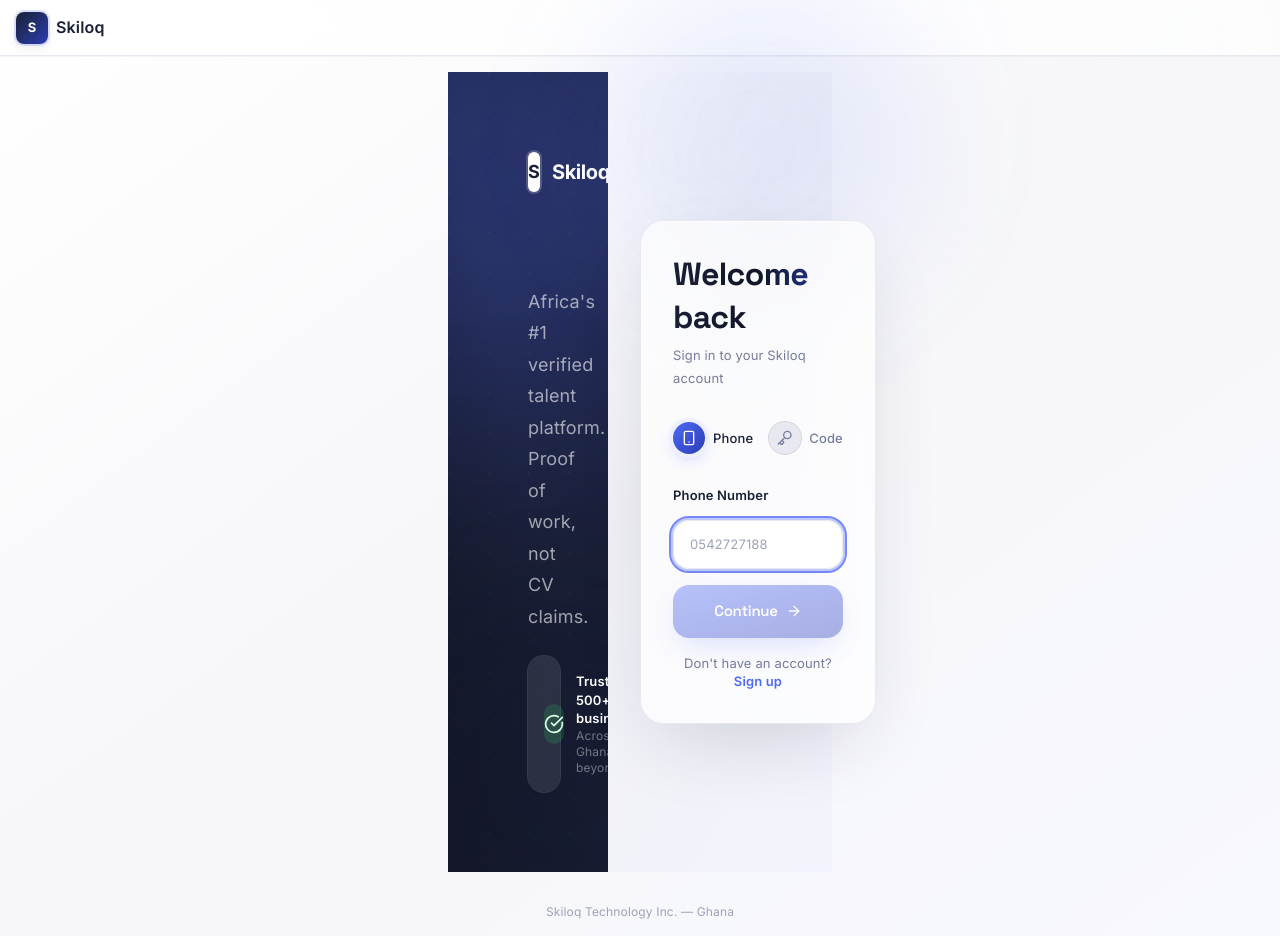
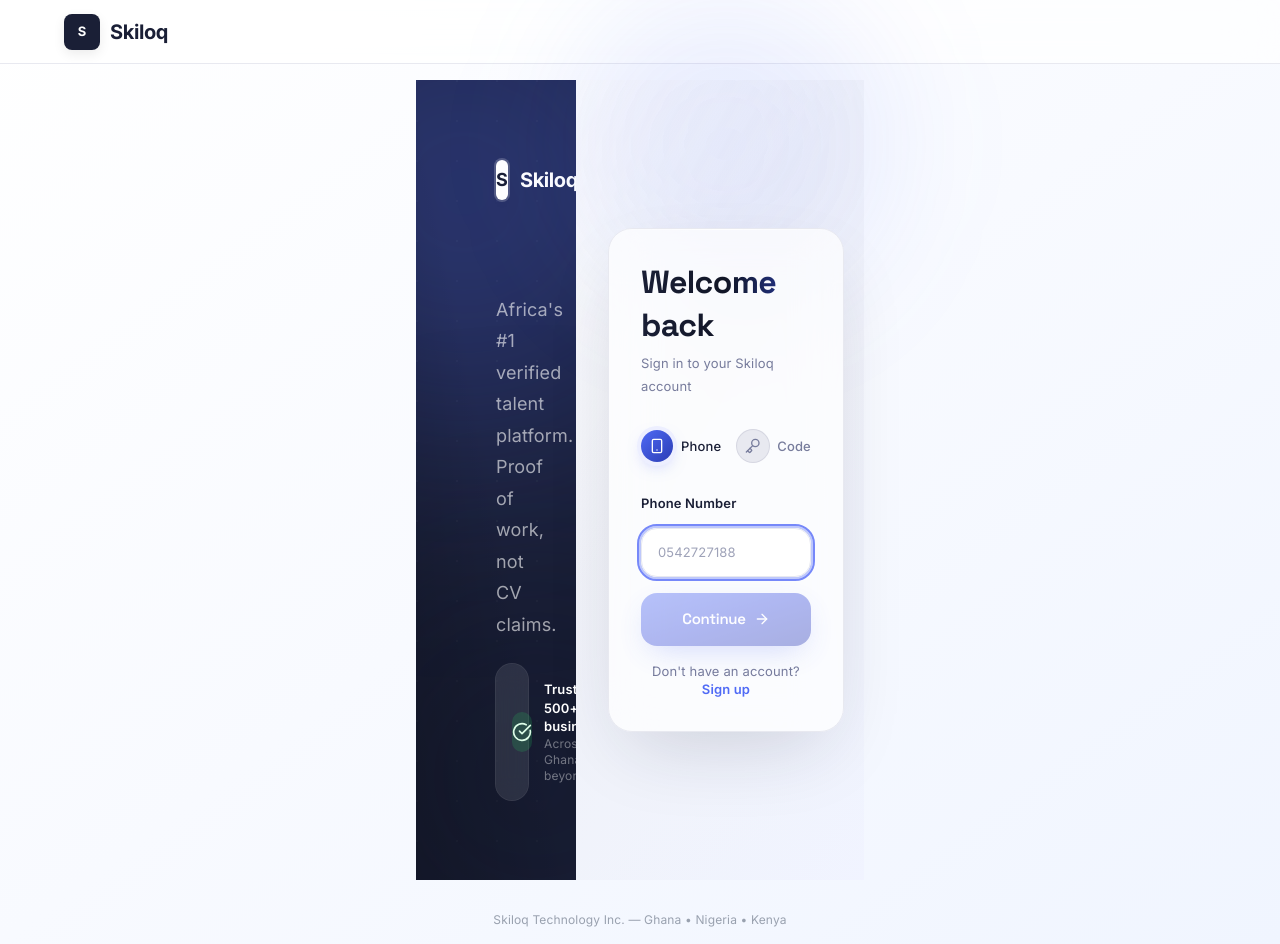
Before and after one commit to Aelix-Technology/Skiloq-Frontend, a Next.js app: page /login in a window 1280 px wide. Built offline with nearby package versions, Linux system fonts and the light colour scheme; no server answers.

Commit message:
onbaording ui

```diff
--- a/src/app/(auth)/layout.tsx
+++ b/src/app/(auth)/layout.tsx
@@ -1,32 +1,54 @@
 // src/app/(auth)/layout.tsx
+"use client";
+
+import { usePathname } from "next/navigation";
+
 export default function AuthLayout({
   children,
 }: {
   children: React.ReactNode;
 }) {
+  const pathname = usePathname();
+  const isOnboarding = pathname?.includes("/onboarding");
+
+  if (isOnboarding) {
+    return (
+      <div className="min-h-screen bg-[#2563EB] relative overflow-hidden flex flex-col">
+        <div aria-hidden className="absolute inset-0 pointer-events-none">
+          <div className="absolute -top-32 -left-32 w-96 h-96 rounded-full bg-white/10 blur-3xl" />
+          <div className="absolute top-1/3 -right-40 w-[28rem] h-[28rem] rounded-full bg-white/5 blur-3xl" />
+          <div className="absolute -bottom-40 left-1/2 -translate-x-1/2 w-[40rem] h-[40rem] rounded-full bg-[#1D4ED8]/40 blur-3xl" />
+        </div>
+
+        <div className="relative z-10 flex flex-col min-h-screen">
+          <main className="flex-1 flex items-center justify-center w-full px-3 sm:px-4 py-8">
+            <div className="w-full max-w-[520px]">{children}</div>
+          </main>
+        </div>
+      </div>
+    );
+  }
+
   return (
-    <div className="min-h-screen bg-gradient-to-br from-white via-primary-50/40 to-accent-50/40 flex flex-col">
-      {/* Top bar - glass nav */}
-      <header className="h-14 flex items-center px-4 border-b border-white/60 bg-white/70 backdrop-blur-xl shadow-[0_1px_0_rgba(26,31,54,0.04)]">
-        <div className="flex items-center gap-2">
-          <div className="w-8 h-8 bg-gradient-to-br from-primary to-accent-600 rounded-lg flex items-center justify-center ring-2 ring-accent/20 shadow-md">
+    <div className="min-h-screen bg-gradient-to-br from-white via-[#F8FAFF] to-[#F0F5FF] flex flex-col">
+      <header className="h-16 flex items-center px-5 border-b border-white/60 bg-white/70 backdrop-blur-xl">
+        <div className="flex items-center gap-2.5 w-full max-w-6xl mx-auto">
+          <div className="w-9 h-9 bg-[#1A1F36] rounded-lg flex items-center justify-center shadow-md">
             <span className="text-white text-sm font-bold">S</span>
           </div>
-          <span className="font-semibold text-primary text-md">Skiloq</span>
+          <span className="font-extrabold text-xl text-[#1A1F36] tracking-tight">Skiloq</span>
         </div>
       </header>
 
-      {/* Centered content */}
       <main className="flex-1 flex items-center justify-center px-3 sm:px-4 py-6 lg:py-4 relative">
-        <div aria-hidden className="pointer-events-none absolute top-12 left-1/2 -translate-x-1/2 w-72 h-72 rounded-full bg-accent/10 blur-3xl lg:hidden" />
-        <div className="w-full max-w-sm relative z-10">
+        <div aria-hidden className="pointer-events-none absolute top-12 left-1/2 -translate-x-1/2 w-72 h-72 rounded-full bg-[#2563EB]/10 blur-3xl lg:hidden" />
+        <div className="w-full max-w-md relative z-10">
           {children}
         </div>
       </main>
 
-      {/* Footer */}
-      <footer className="py-4 text-center text-xs text-primary-200">
-        Skiloq Technology Inc. — Ghana
+      <footer className="py-4 text-center text-xs text-gray-400">
+        Skiloq Technology Inc. — Ghana • Nigeria • Kenya
       </footer>
     </div>
   );
```
